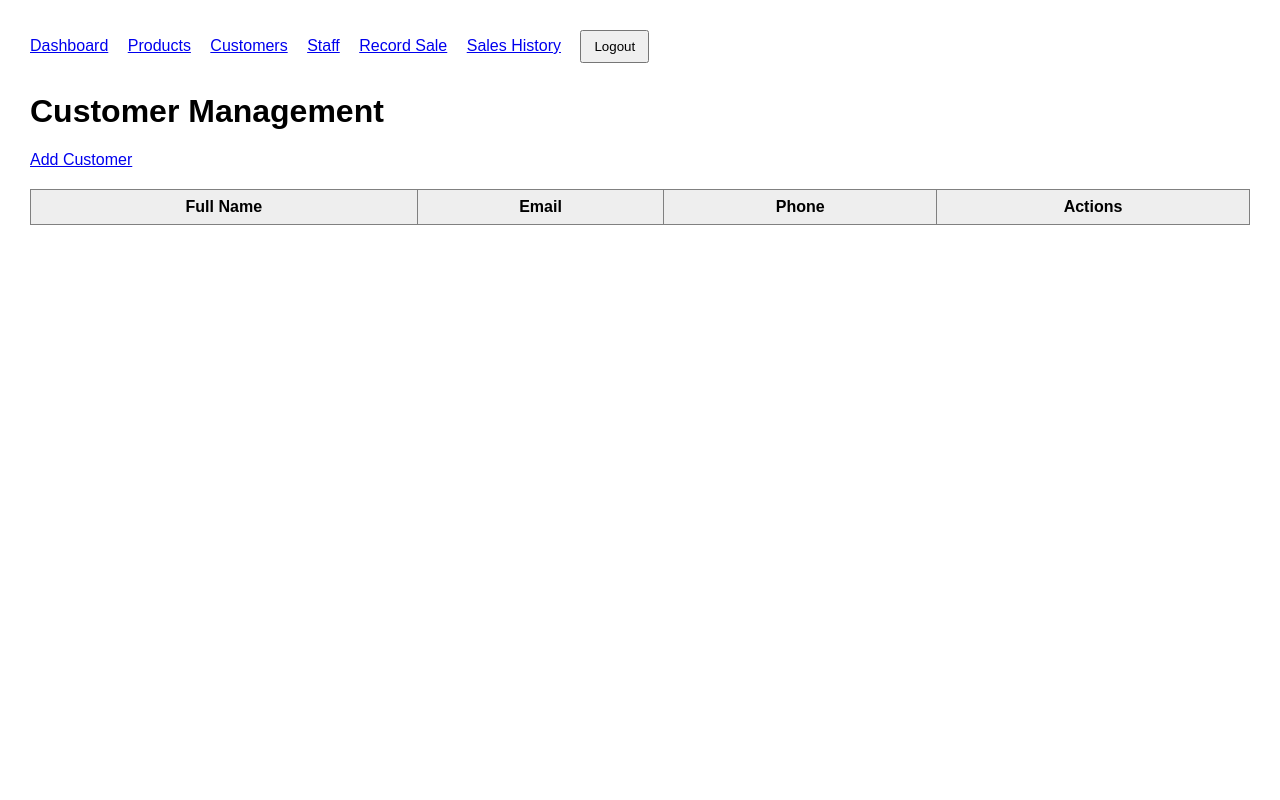
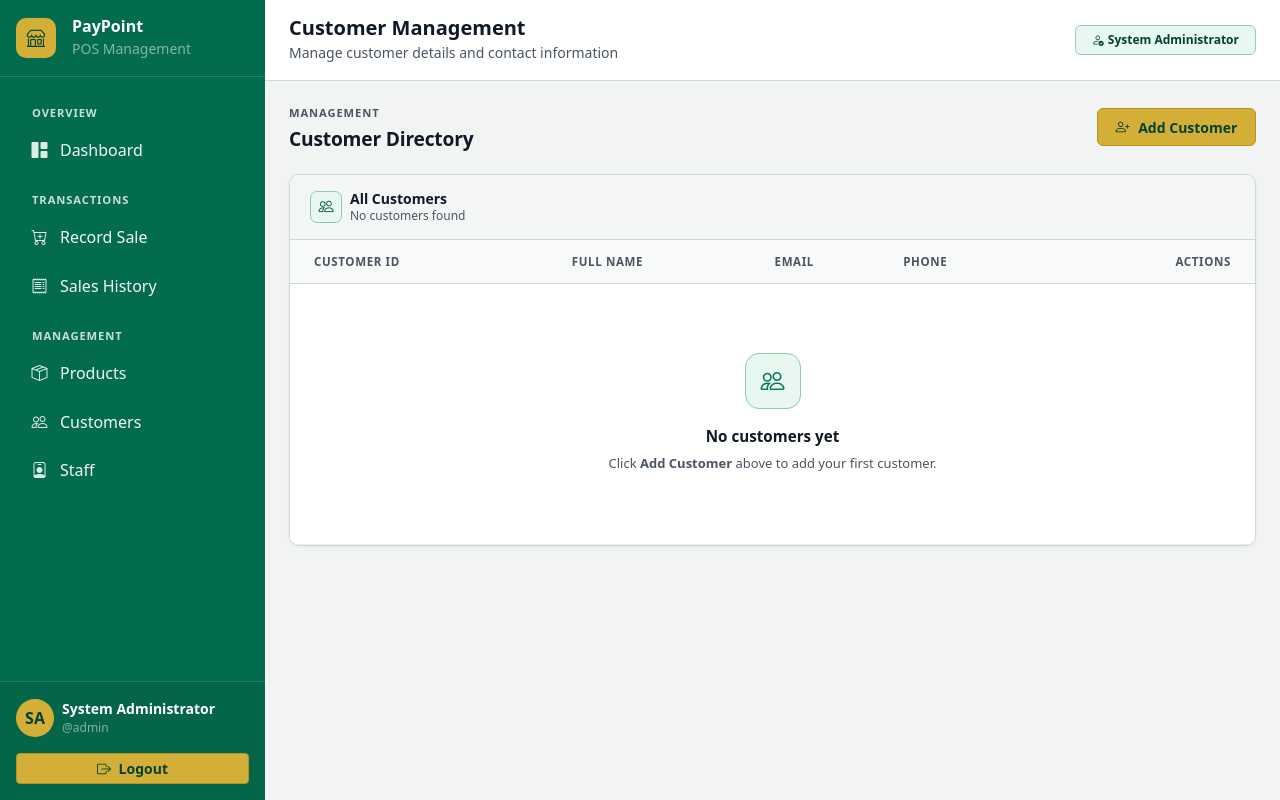
Before and after one commit to adelatongsonn/MVC-PayPoint, a Laravel app: template resources/views/customers/index.blade.php in a window 1280 px wide. Run offline with Laravel 12, Linux system fonts and the light colour scheme; the template is opened without the code that fills it, so the values that code supplies are empty; a user stored in the database is signed in; data comes from the database, SQL or seed files in the repository.

Commit message:
Update customer management view layout and structure

```diff
--- a/resources/views/customers/index.blade.php
+++ b/resources/views/customers/index.blade.php
@@ -1,41 +1,116 @@
-@extends('layouts.app')
+@extends('layouts.pos')
+
+@section('title', 'Customer Management — PayPoint')
+@section('page_title', 'Customer Management')
+@section('page_subtitle', 'Manage customer details and contact information')
 
 @section('content')
-    <h1>Customer Management</h1>
+<div class="prod-root">
+    <div class="prod-page-header d-flex flex-wrap align-items-center justify-content-between gap-3 mb-4">
+        <div>
+            <div class="prod-section-label">MANAGEMENT</div>
+            <h2 class="prod-page-title mb-0">Customer Directory</h2>
+        </div>
+        <a href="{{ route('customers.create') }}" class="btn btn-gold prod-btn-primary">
+            <i class="bi bi-person-plus me-1" aria-hidden="true"></i> Add Customer
+        </a>
+    </div>
 
-    <a href="{{ route('customers.create') }}">Add Customer</a>
+    <div class="prod-panel">
+        <div class="prod-panel-header d-flex align-items-center justify-content-between">
+            <div class="d-flex align-items-center gap-2">
+                <span class="prod-icon-box">
+                    <i class="bi bi-people" aria-hidden="true"></i>
+                </span>
+                <div>
+                    <div class="prod-panel-title">All Customers</div>
+                    <div class="prod-panel-meta">
+                        @if ($customers->total() > 0)
+                            Showing {{ $customers->firstItem() }}–{{ $customers->lastItem() }} of {{ $customers->total() }} customer(s)
+                        @else
+                            No customers found
+                        @endif
+                    </div>
+                </div>
+            </div>
+        </div>
 
-    <table border="1" cellpadding="8">
+        <div class="table-responsive">
+            <table class="table prod-table table-hover align-middle mb-0">
+                <thead>
                     <tr>
-            <th>Full Name</th>
-            <th>Email</th>
-            <th>Phone</th>
-            <th>Actions</th>
+                        <th scope="col" class="ps-4">Customer ID</th>
+                        <th scope="col">Full Name</th>
+                        <th scope="col">Email</th>
+                        <th scope="col">Phone</th>
+                        <th scope="col" class="text-end pe-4" style="width: 220px;">Actions</th>
                     </tr>
-
-        @foreach ($customers as $customer)
-            <tr>
-                <td>{{ $customer->full_name }}</td>
-                <td>{{ $customer->email }}</td>
-                <td>{{ $customer->phone }}</td>
+                </thead>
+                <tbody>
+                    @forelse ($customers as $customer)
+                        <tr class="prod-row">
+                            <td class="ps-4 small text-nowrap">{{ $customer->customer_code }}</td>
                             <td>
-                    <a href="{{ route('customers.edit', $customer) }}">
-                        Edit
+                                <div class="d-flex align-items-center gap-2">
+                                    <span class="prod-icon-box">
+                                        <i class="bi bi-person" aria-hidden="true"></i>
+                                    </span>
+                                    <span class="prod-name text-break">{{ $customer->full_name }}</span>
+                                </div>
+                            </td>
+                            <td class="small text-break">{{ $customer->email }}</td>
+                            <td class="small text-nowrap">
+                                @if ($customer->phone)
+                                    {{ $customer->phone }}
+                                @else
+                                    <span class="text-muted">Not provided</span>
+                                @endif
+                            </td>
+                            <td class="text-end pe-4">
+                                <div class="d-inline-flex gap-2">
+                                    <a href="{{ route('customers.edit', $customer) }}" class="btn btn-sm btn-outline-emerald prod-btn-secondary" aria-label="Edit {{ $customer->full_name }}">
+                                        <i class="bi bi-pencil me-1" aria-hidden="true"></i> Edit
                                     </a>
-
                                     <form
                                         method="POST"
                                         action="{{ route('customers.destroy', $customer) }}"
-                        style="display:inline"
+                                        class="d-inline"
+                                        data-customer-name="{{ $customer->full_name }}"
+                                        onsubmit="return confirm('Delete ' + this.dataset.customerName + '? This cannot be undone.')"
                                     >
                                         @csrf
                                         @method('DELETE')
-                        <button type="submit">Delete</button>
+                                        <button type="submit" class="btn btn-sm prod-btn-archive" aria-label="Delete {{ $customer->full_name }}">
+                                            <i class="bi bi-trash me-1" aria-hidden="true"></i> Delete
+                                        </button>
                                     </form>
+                                </div>
                             </td>
                         </tr>
-        @endforeach
+                    @empty
+                        <tr>
+                            <td colspan="5">
+                                <div class="prod-empty-state">
+                                    <span class="prod-empty-icon">
+                                        <i class="bi bi-people" aria-hidden="true"></i>
+                                    </span>
+                                    <div class="prod-empty-title">No customers yet</div>
+                                    <div class="prod-empty-desc">
+                                        Click <strong>Add Customer</strong> above to add your first customer.
+                                    </div>
+                                </div>
+                            </td>
+                        </tr>
+                    @endforelse
+                </tbody>
             </table>
+        </div>
 
-    {{ $customers->links() }}
+        @if ($customers->hasPages())
+            <div class="prod-pagination-bar">
+                {{ $customers->links('pagination::bootstrap-5') }}
+            </div>
+        @endif
+    </div>
+</div>
 @endsection
```
Lines whose indentation alone changed are shown as unchanged.
